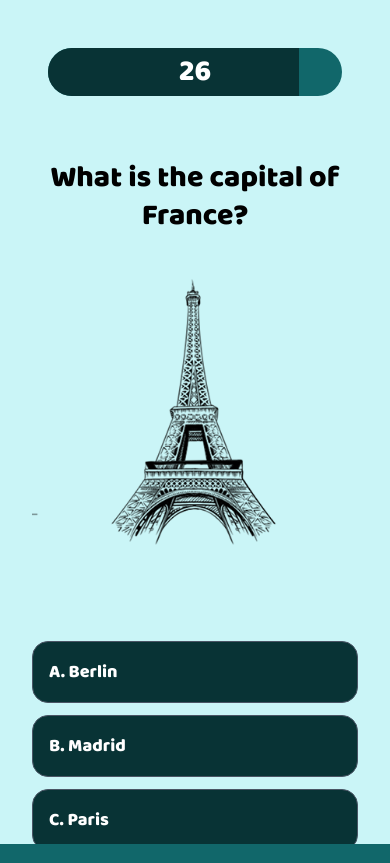
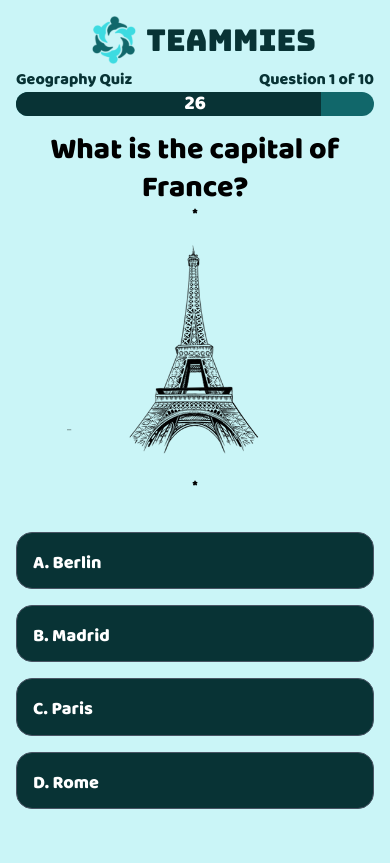
Before and after one commit to VoxeveR/teammies, a React (Vite) app in the folder frontend/: page /quiz in a window 390 px wide. Built offline with nearby package versions, Linux system fonts and the light colour scheme; a web font is replaced by a local one.

Commit message:
fixed quiz responsivity

```diff
--- a/frontend/src/components/general/Navbar.tsx
+++ b/frontend/src/components/general/Navbar.tsx
@@ -19,7 +19,7 @@ export default function Navbar({ elements, showMobile = true }: NavbarProps) {
                   <NavLink className='flex items-center' to='/'>
                         <img src='/src/assets/logo.svg' className='h-32 w-32 lg:h-20 lg:w-20' />
                   </NavLink>
-                  <div className='text-3xl lg:ml-2 lg:text-5xl'>TEAMMIES</div>
+                  <div className='font-[Bungee] text-3xl lg:ml-2 lg:text-5xl'>TEAMMIES</div>
                   <div className='flex w-full flex-col'>
                         {showMobile ? (
                               <label htmlFor='toggle' className='flex cursor-pointer items-center justify-center lg:hidden'>
--- a/frontend/src/components/quiz/Question.tsx
+++ b/frontend/src/components/quiz/Question.tsx
@@ -47,13 +47,15 @@ function Question({ question, onTimeExpired }: QuestionProps) {
       };
 
       return (
-            <div className='flex h-full w-full max-w-full flex-1 grow flex-col items-center justify-center pb-6 lg:pb-0'>
-                  <QuizTimer initialTime={remainingTime} onTimeExpired={handleTimeExpired} />
-                  <div className='flex h-3/5 w-full max-w-full flex-col items-center justify-center p-4 font-bold text-black'>
-                        <p className='max-w-full text-center text-3xl leading-tight wrap-break-word hyphens-auto sm:text-4xl md:text-5xl lg:text-6xl'>{question.question}</p>
-                        <img src='./src/assets/tower.png' className='aspect-auto max-h-full max-w-full p-4'></img>
+            <div className='flex h-full min-h-0 w-full max-w-full grow flex-col pb-4 lg:pb-0'>
+                  <div className='h-fit'>
+                        <QuizTimer initialTime={remainingTime} onTimeExpired={handleTimeExpired} />
                   </div>
-                  <div className='grid w-full max-w-full flex-1 grow gap-3 p-8 lg:grid-cols-2 lg:gap-8'>
+                  <div className='flex h-6/10 w-full max-w-full flex-col items-center p-4 font-bold text-black'>
+                        <p className='max-w-full text-center text-3xl leading-tight wrap-break-word hyphens-auto sm:text-4xl md:text-5xl lg:text-6xl'>{question.question}</p>*{' '}
+                        <img src='./src/assets/tower.png' className='max-h-64 max-w-64 overflow-hidden lg:max-h-fit lg:max-w-fit'></img> *
+                  </div>
+                  <div className='grid h-2/5 min-h-0 w-full max-w-full gap-4 overflow-auto lg:grid-cols-2 lg:gap-4'>
                         {question.options.map((option, index) => {
                               const textLen = String.fromCharCode(65 + index).length + 2 + option.length;
                               const isLong = textLen > 80;
@@ -63,13 +65,13 @@ function Question({ question, onTimeExpired }: QuestionProps) {
                                     <button
                                           key={index}
                                           onClick={() => handleOptionClick(index)}
-                                          className={`box-border block h-full w-full max-w-full min-w-0 rounded-2xl border p-4 text-start transition-all duration-200 last:mb-2 lg:min-h-36 lg:p-2 ${
+                                          className={`box-border block w-full max-w-full min-w-0 overflow-hidden rounded-2xl border p-4 text-start transition-all duration-200 lg:h-auto ${
                                                 selectedIndex === index
                                                       ? 'scale-103 border-white bg-[#1CABB0] text-white shadow-lg'
                                                       : 'bg-quiz-dark-green border-gray-600 text-white hover:scale-102 hover:bg-[#0a4a4d]'
                                           }`}
                                     >
-                                          <span className={`${optionTextClass} wrap-break-word text-ellipsis whitespace-normal`}>
+                                          <span className={`${optionTextClass} wrap-break-word whitespace-normal`}>
                                                 {String.fromCharCode(65 + index)}. {option}
                                           </span>
                                     </button>
--- /dev/null
+++ b/frontend/src/components/quiz/QuizHeader.tsx
@@ -0,0 +1,26 @@
+import { NavLink } from 'react-router-dom';
+
+type QuizHeaderProps = {
+      quizTitle: string;
+      questionNumber: number;
+      questionCount: number;
+};
+
+function QuizHeader({ quizTitle, questionNumber, questionCount }: QuizHeaderProps) {
+      return (
+            <div className='bg-quiz-white flex h-fit w-full flex-row flex-wrap items-center justify-center ps-4 first:pt-4 lg:h-18 lg:flex-row lg:flex-nowrap lg:justify-start lg:pb-4'>
+                  <NavLink className='flex items-center' to='/'>
+                        <img src='/src/assets/logo.svg' className='h-12 w-12 lg:h-16 lg:w-16' />
+                  </NavLink>
+                  <div className='ml-2 font-[Bungee] text-3xl'>TEAMMIES</div>
+                  <div className='flex w-full flex-row justify-between gap-4 pe-4 pt-2 lg:justify-end lg:pt-2'>
+                        <div>{quizTitle}</div>
+                        <div>
+                              Question {questionNumber} of {questionCount}
+                        </div>
+                  </div>
+            </div>
+      );
+}
+
+export default QuizHeader;
--- a/frontend/src/components/quiz/QuizTimer.tsx
+++ b/frontend/src/components/quiz/QuizTimer.tsx
@@ -38,12 +38,12 @@ function QuizTimer({ initialTime, onTimeExpired }: QuizTimerProps) {
       }, [timeRemaining, onTimeExpired]);
 
       return (
-            <div className='w-full p-12'>
-                  <div className='bg-quiz-green relative h-12 w-full overflow-hidden rounded-[30px]'>
+            <div className='w-full'>
+                  <div className='bg-quiz-green relative h-6 w-full overflow-hidden rounded-[30px] lg:h-12'>
                         <div className='bg-quiz-dark-green absolute top-0 left-0 h-full transition-[width] duration-1000 ease-linear' style={{ width: `${(timeRemaining / initialTime) * 100}%` }} />
 
                         <div className='pointer-events-none absolute inset-0 flex items-center justify-center'>
-                              <h1 className='text-3xl font-bold text-white tabular-nums'>{timeRemaining}</h1>
+                              <h1 className='text-xl font-bold text-white tabular-nums lg:text-3xl'>{timeRemaining}</h1>
                         </div>
                   </div>
             </div>
--- a/frontend/src/index.css
+++ b/frontend/src/index.css
@@ -50,9 +50,11 @@
       -webkit-tap-highlight-color: transparent;
 }
 
-#root {
+/* root should be allowed to grow; use min-height to fill viewport when needed */
+#root,
+body {
       width: 100%;
-      height: 100%;
+      min-height: 100vh;
 }
 
 :root,
@@ -81,10 +83,8 @@ a {
 
 body {
       margin: 0;
-      display: flex;
-      place-items: center;
       min-width: 320px;
       min-height: 100vh;
-      width: 100vw;
-      height: 100vh;
+      width: 100%;
+      height: 100%;
 }
--- a/frontend/src/pages/QuizPage.tsx
+++ b/frontend/src/pages/QuizPage.tsx
@@ -1,4 +1,5 @@
 import Question from '../components/quiz/Question.tsx';
+import QuizHeader from '../components/quiz/QuizHeader.tsx';
 
 interface QuestionData {
       id: number;
@@ -20,10 +21,14 @@ function QuizPage() {
       };
 
       return (
-            <div className='h-full w-full overflow-x-hidden lg:p-16'>
-                  <div className='h-fit min-h-full w-full items-center justify-center bg-[#CAF5F7] lg:rounded-[30px]'>
-                        <Question question={mockedQuestion} />
-                  </div>
+            <div className='flex h-screen min-h-full flex-col'>
+                  <QuizHeader quizTitle='Geography Quiz' questionNumber={1} questionCount={10} />
+
+                  <main className='w-full flex-1 p-0 lg:overflow-hidden lg:p-8'>
+                        <div className='bg-quiz-white mx-auto flex h-full w-full items-stretch justify-center ps-4 pe-4 pt-1 pb-4 lg:h-full lg:rounded-[30px] lg:p-4'>
+                              <Question question={mockedQuestion} />
+                        </div>
+                  </main>
             </div>
       );
 }
```
